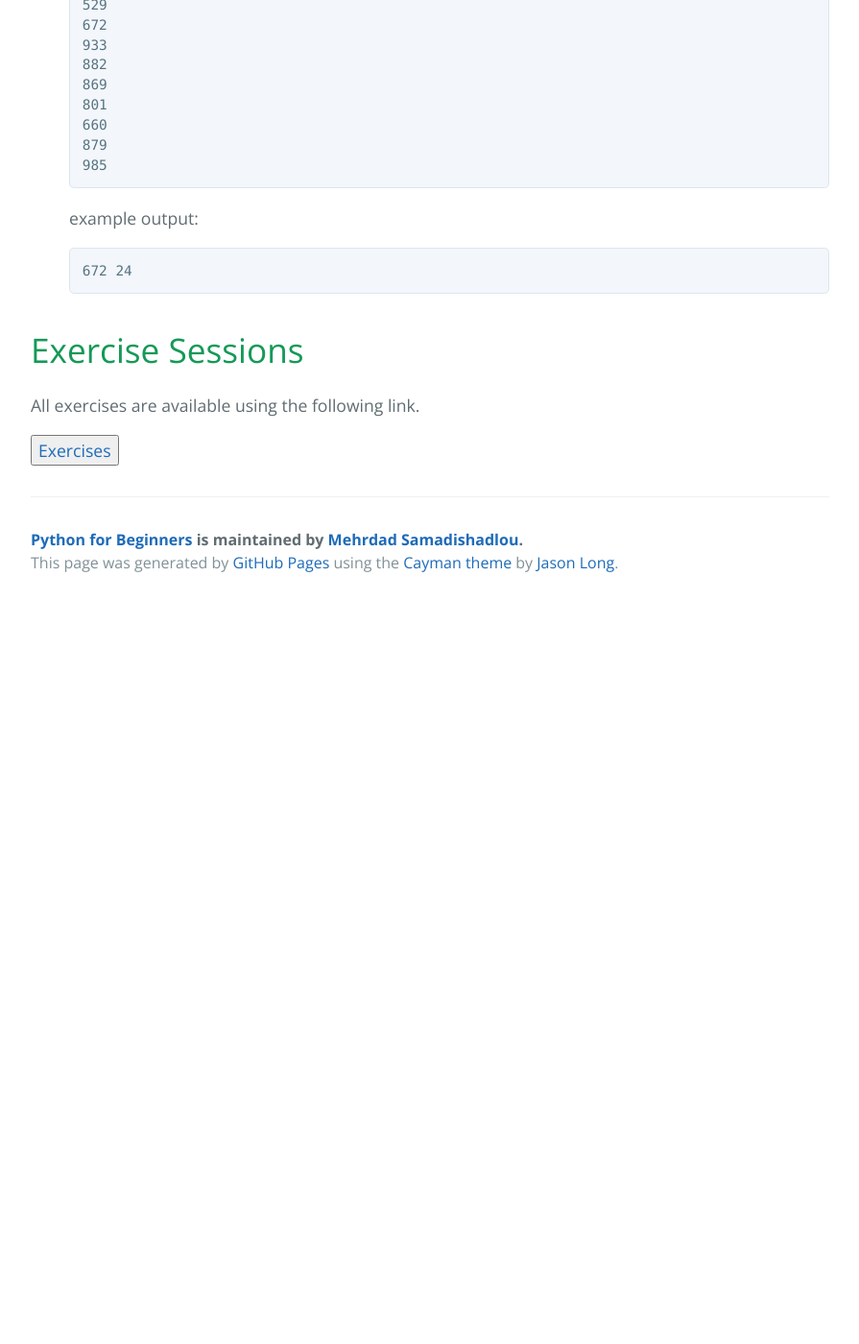
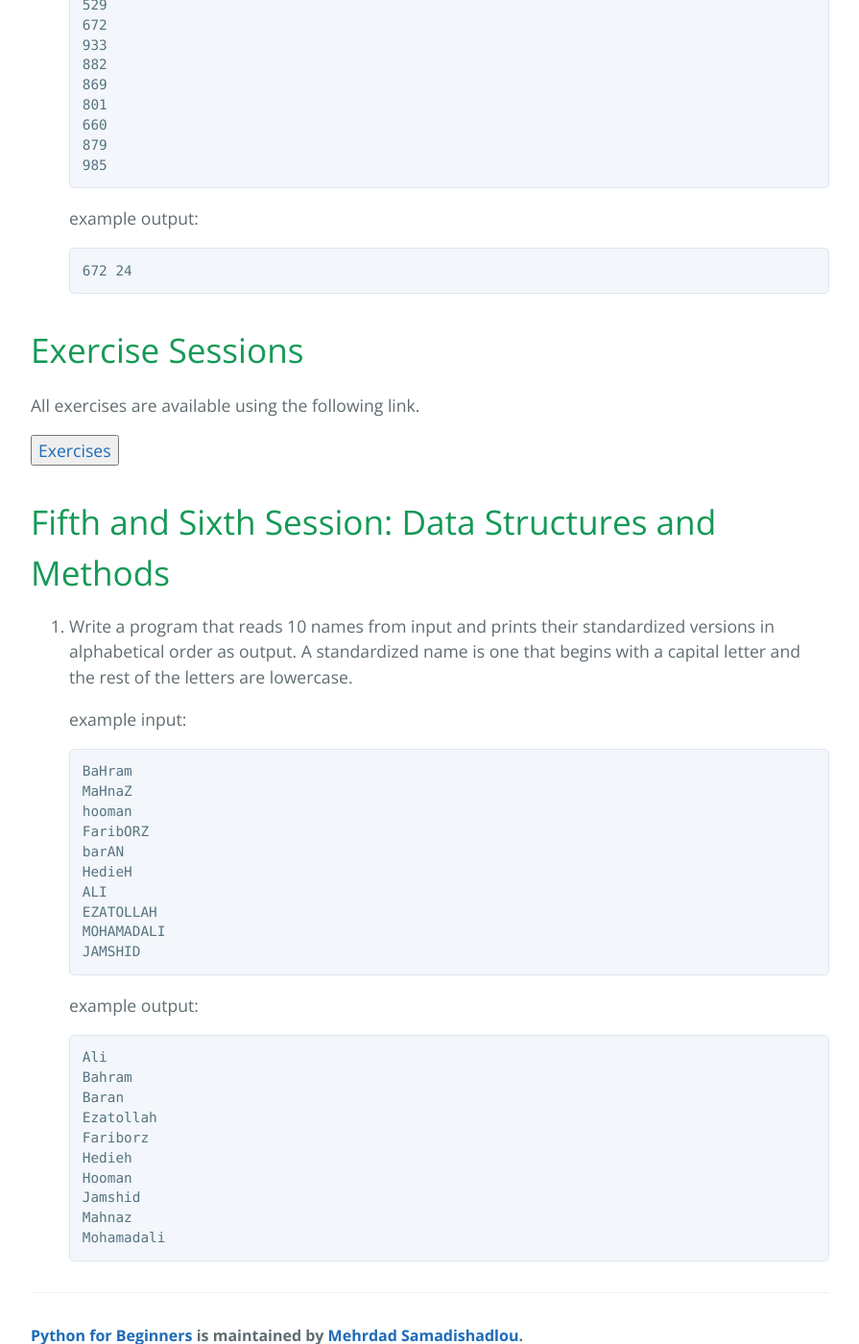
Before and after one commit to MehrdadSamadishadlou/Python_for_Beginners, a Jekyll site: the page built from nexercises.md, in a window 1280 px wide and 1400 px high, scrolled down 6440 px. Shown: the whole window at 96% size, without its empty margins (192-1087 px from the left). Built offline with Jekyll 4.4.1, drawn with Linux system fonts in a browser that asks for light colours; before the commit the page ends 7070 px from its top, so only the background shows below that.

Commit message:
Update nexercises.md

````diff
--- a/nexercises.md
+++ b/nexercises.md
@@ -249,3 +249,35 @@ print('b'*2 + 'a'*1 + 'c'*3 )
 All exercises are available using the following link.
 
 <a href="https://drive.google.com/file/d/1icmPta_KH3_Cx6VU7U_Tr9V-HUJRGI0r/view?usp=sharing" target="_blank"><button>Exercises</button></a>
+
+# Fifth and Sixth Session: Data Structures and Methods
+
+1. Write a program that reads 10 names from input and prints their standardized versions in alphabetical order as output. A standardized name is one that begins with a capital letter and the rest of the letters are lowercase.
+
+   example input:
+   ```
+   BaHram
+   MaHnaZ
+   hooman
+   FaribORZ
+   barAN
+   HedieH
+   ALI
+   EZATOLLAH
+   MOHAMADALI
+   JAMSHID
+   ```
+
+   example output:
+   ```
+   Ali
+   Bahram
+   Baran
+   Ezatollah
+   Fariborz
+   Hedieh
+   Hooman
+   Jamshid
+   Mahnaz
+   Mohamadali
+   ```
````
